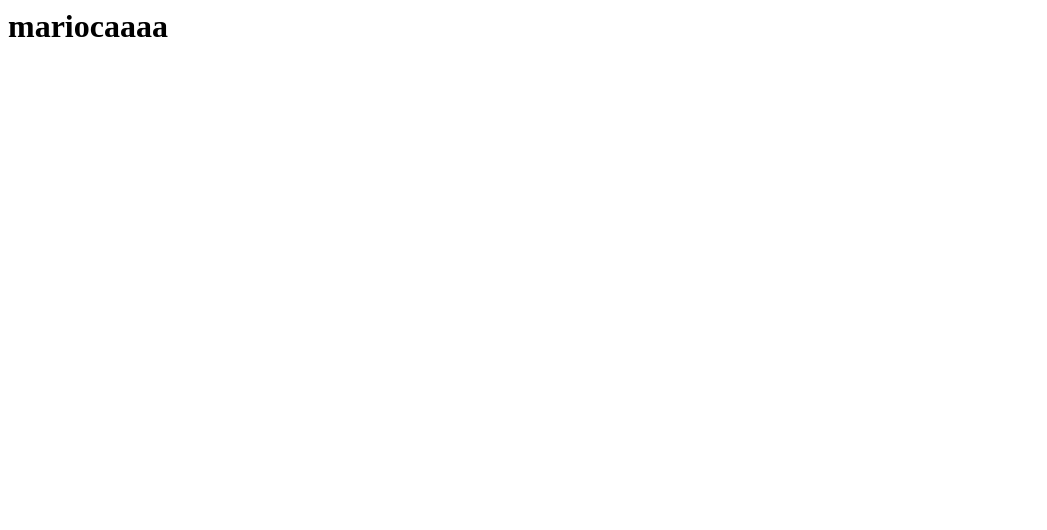
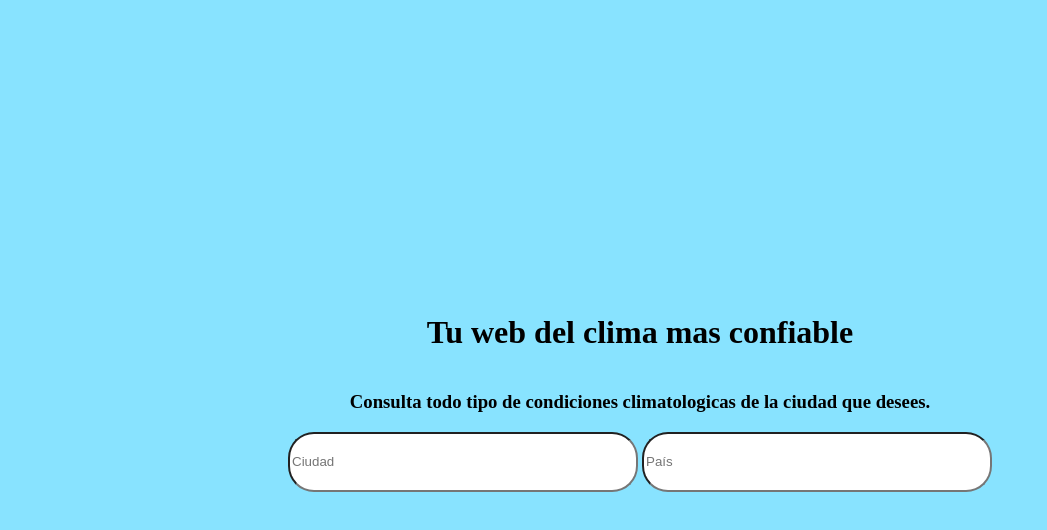
Before and after one commit to danigv23/webClima, a website: page public/index.html in a window 1280 px wide. Shown: the whole page, without its empty margins (0-1047 px from the left). Drawn offline with Linux system fonts and the light colour scheme.

Commit message:
add location controller

```diff
--- a/controllers/lolete.js
+++ b/controllers/lolete.js
@@ -1,6 +1,6 @@
 let lol = (req, res) => {
-    console.log(req);
-    res.send("funciona")
+    console.dir(req);
+    res.send("works");
 };
 
 export default lol;
--- a/public/index.html
+++ b/public/index.html
@@ -1,13 +1,30 @@
-<html lang="en">
+<html lang="es">
 
 <head>
     <meta charset="UTF-8">
     <meta name="viewport" content="width=device-width, initial-scale=1.0">
+
+    <link rel="stylesheet" href="style.css">
     <title>Document</title>
 </head>
 
 <body>
-    <h1>mariocaaaa</h1>
+    <main>
+
+        <h1>Tu web del clima mas confiable</h1>
+
+        <h3>Consulta todo tipo de condiciones climatologicas de la ciudad que desees.</h3>
+
+        <form action="" method="post">
+            <label for="ciudad">
+                <input type="text" name="ciudad" placeholder="Ciudad">
+            </label>
+            <label for="pais">
+                <input type="text" name="pais" placeholder="País">
+            </label>
+
+        </form>
+    </main>
 </body>
 
 </html>
--- a/public/style.css
+++ b/public/style.css
@@ -0,0 +1,27 @@
+body {
+    padding: 0;
+    margin: 0px;
+    background-color: rgb(136, 227, 255);
+}
+
+main {
+    height: 100dvh;
+    display: flex;
+    flex-direction: column;
+    align-content: center;
+    align-items: center;
+    align-self: center;
+    justify-self: center;
+    justify-content: center;
+    justify-items: center;
+}
+
+form {
+    gap: 15px;
+}
+
+input {
+    height: 60px;
+    width: 350px;
+    border-radius: 26px;
+}
```
Also changed, not shown: controllers/locationController.js (added, +15 -0 lines).
